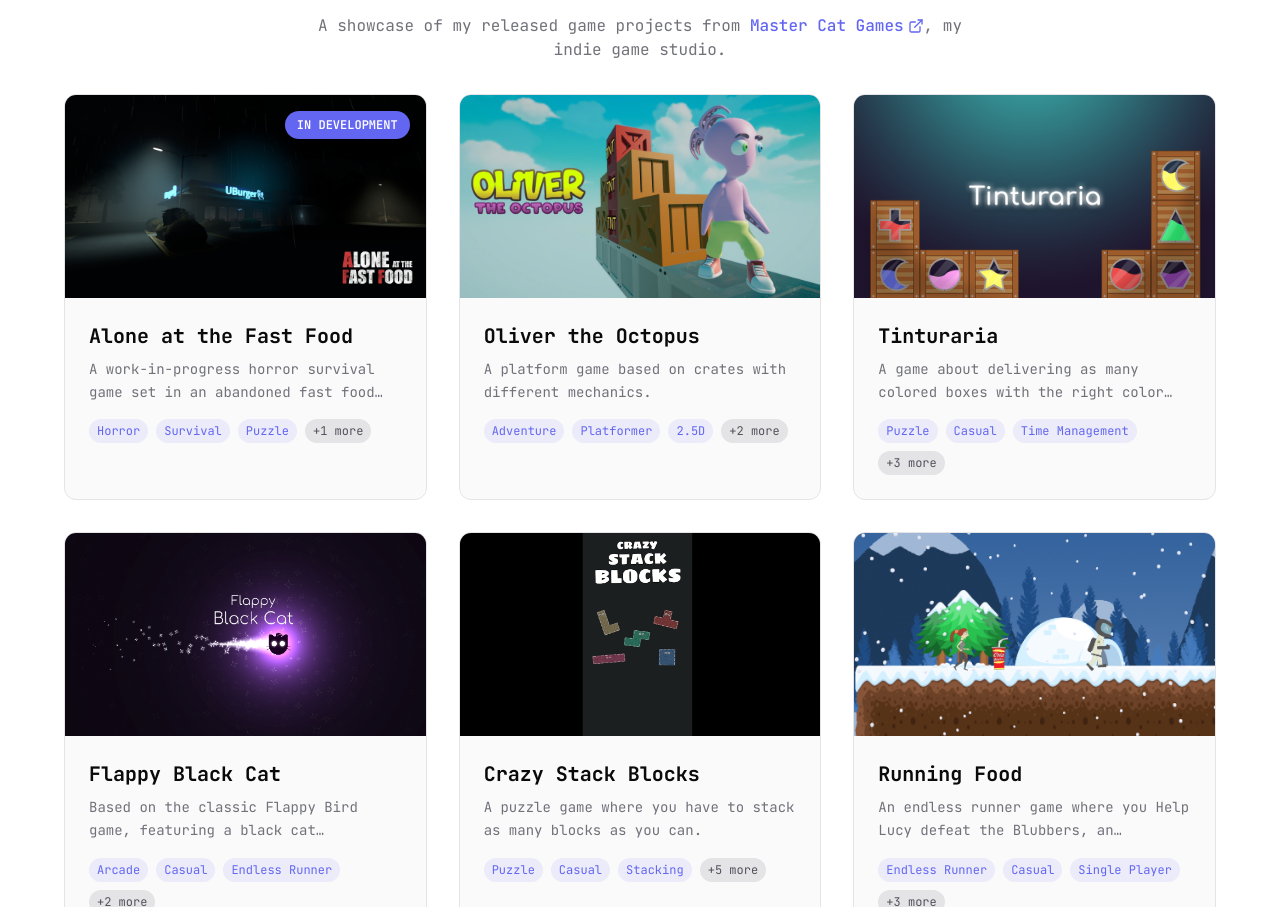
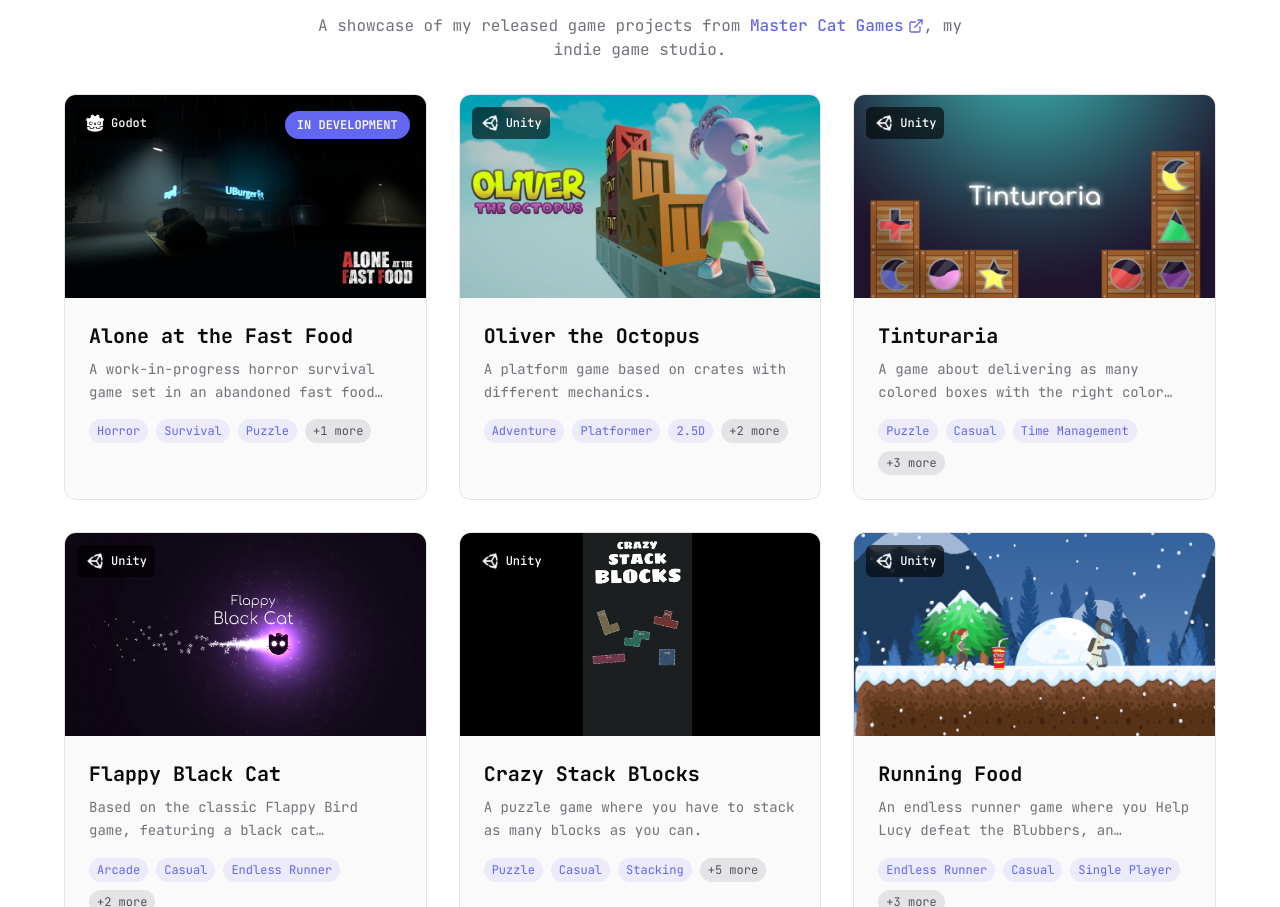
Before and after one commit to augustopolonio/augustopolonio-website, a Next.js app: page / in a window 1280 px wide. Shown: the part 938-1845 px from the top of the page. Built offline with nearby package versions, Linux system fonts and the light colour scheme.

Commit message:
feat: add game engine badges in the featured and unreleased games card

```diff
--- a/app/components/FeaturedProjects.tsx
+++ b/app/components/FeaturedProjects.tsx
@@ -10,6 +10,7 @@ interface Game {
   tags: string[];
   image: string;
   link: string;
+  engine: 'unity' | 'godot';
 }
 
 export default function FeaturedProjects() {
@@ -22,6 +23,7 @@ export default function FeaturedProjects() {
       tags: ["Horror", "Survival", "Puzzle", "Single Player"],
       image: '/game_covers/Alone_at_the_fast_food.png',
       link: '/unreleased-projects',
+      engine: 'godot',
     },
     {
       id: 1,
@@ -31,6 +33,7 @@ export default function FeaturedProjects() {
       tags: ["Adventure", "Platformer", "2.5D", "Single Player", "Casual"],
       image: '/game_covers/Oliver_the_octopus.jpg',
       link: 'https://mastercatgames.itch.io/oliver-the-octopus',
+      engine: 'unity',
     },
     {
       id: 2,
@@ -40,6 +43,7 @@ export default function FeaturedProjects() {
       tags: ["Puzzle", "Casual", "Time Management", "Single Player", "Color Matching", "Mobile"],
       image: '/game_covers/Tinturaria.png',
       link: 'https://play.google.com/store/apps/details?id=com.mastercat.tinturaria',
+      engine: 'unity',
     },
     {
       id: 3,
@@ -49,6 +53,7 @@ export default function FeaturedProjects() {
       tags: ["Arcade", "Casual", "Endless Runner", "Single Player", "Mobile"],
       image: '/game_covers/Flappy_Black_Cat.png',
       link: 'https://play.google.com/store/apps/details?id=com.mastercat.flappyblackcat',
+      engine: 'unity',
     },
     {
       id: 4,
@@ -58,6 +63,7 @@ export default function FeaturedProjects() {
       tags: ["Puzzle", "Casual", "Stacking", "Single Player", "Mobile", "Addictive", "Family Friendly", "Tetris-like"],
       image: '/game_covers/Crazy_Stack_Blocks.png',
       link: 'https://mastercatgames.itch.io/crazy-stack-blocks',
+      engine: 'unity',
     },
     {
       id: 5,
@@ -67,6 +73,7 @@ export default function FeaturedProjects() {
       tags: ["Endless Runner", "Casual", "Single Player", "Mobile", "Collecting", "Obstacles"],
       image: '/game_covers/Running_Food.png',
       link: 'https://play.google.com/store/apps/details?id=com.mastercat.runningfood',
+      engine: 'unity',
     },
   ];
 
@@ -113,6 +120,16 @@ export default function FeaturedProjects() {
                     fill
                     className="object-cover group-hover:scale-105 transition-transform duration-300"
                   />
+                  <div className="absolute top-3 left-3 z-10 px-2 py-1.5 bg-black/60 backdrop-blur-sm rounded-md flex items-center gap-1.5">
+                    <Image
+                      src={game.engine === 'unity' ? '/unity_logo.png' : '/godot_logo.png'}
+                      alt={game.engine === 'unity' ? 'Unity' : 'Godot'}
+                      width={20}
+                      height={20}
+                      className="object-contain"
+                    />
+                    <span className="text-white text-xs font-medium">{game.engine === 'unity' ? 'Unity' : 'Godot'}</span>
+                  </div>
                 </div>
               <div className="p-6">
                 <h3 className="text-xl font-bold mb-2 group-hover:text-accent transition-colors">
--- a/app/unreleased-projects/page.tsx
+++ b/app/unreleased-projects/page.tsx
@@ -11,6 +11,7 @@ interface UnreleasedProject {
   status: string;
   tags: string[];
   image: string;
+  engine: 'unity' | 'godot';
 }
 
 export default function UnreleasedProjects() {
@@ -20,8 +21,9 @@ export default function UnreleasedProjects() {
       title: "Alone at the Fast Food",
       description: "A work-in-progress horror survival game set in an abandoned fast food restaurant. Navigate through dark corridors, solve puzzles, and uncover the mystery behind the restaurant's closure.",
       status: "In Development",
-      tags: ["Horror", "Survival", "Puzzle", "Single Player", "Unity"],
+      tags: ["Horror", "Survival", "Puzzle", "Single Player"],
       image: '/game_covers/Alone_at_the_fast_food.png',
+      engine: 'godot',
     },
     // Add more unreleased projects here as they become available
   ];
@@ -72,6 +74,16 @@ export default function UnreleasedProjects() {
                         fill
                         className="object-cover"
                       />
+                      <div className="absolute top-3 left-3 z-10 px-2 py-1.5 bg-black/60 backdrop-blur-sm rounded-md flex items-center gap-1.5">
+                        <Image
+                          src={project.engine === 'unity' ? '/unity_logo.png' : '/godot_logo.png'}
+                          alt={project.engine === 'unity' ? 'Unity' : 'Godot'}
+                          width={20}
+                          height={20}
+                          className="object-contain"
+                        />
+                        <span className="text-white text-xs font-medium">{project.engine === 'unity' ? 'Unity' : 'Godot'}</span>
+                      </div>
                     </div>
 
                     <div className="p-8">
```
Also changed, not shown: public/godot_logo.png (added), public/unity_logo.png (added).
